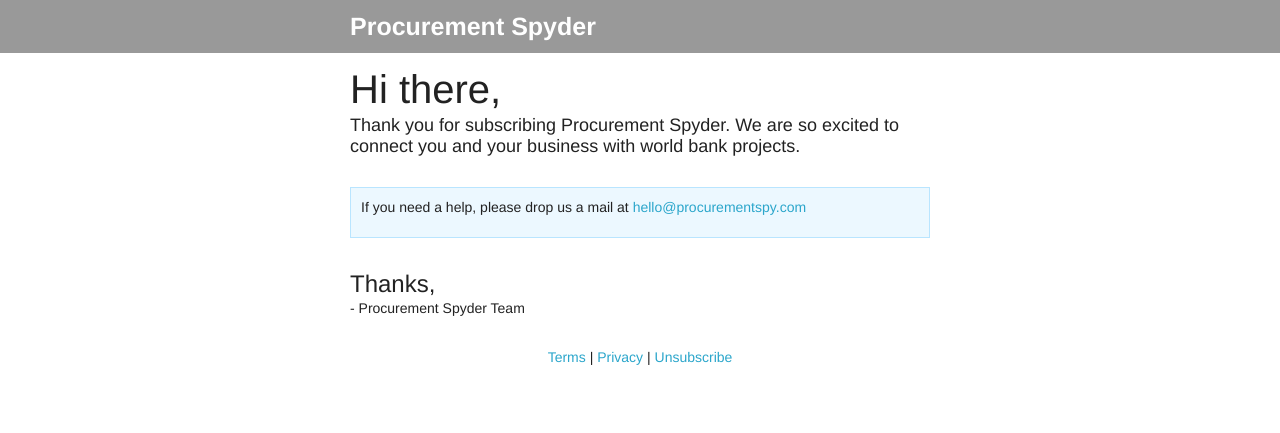
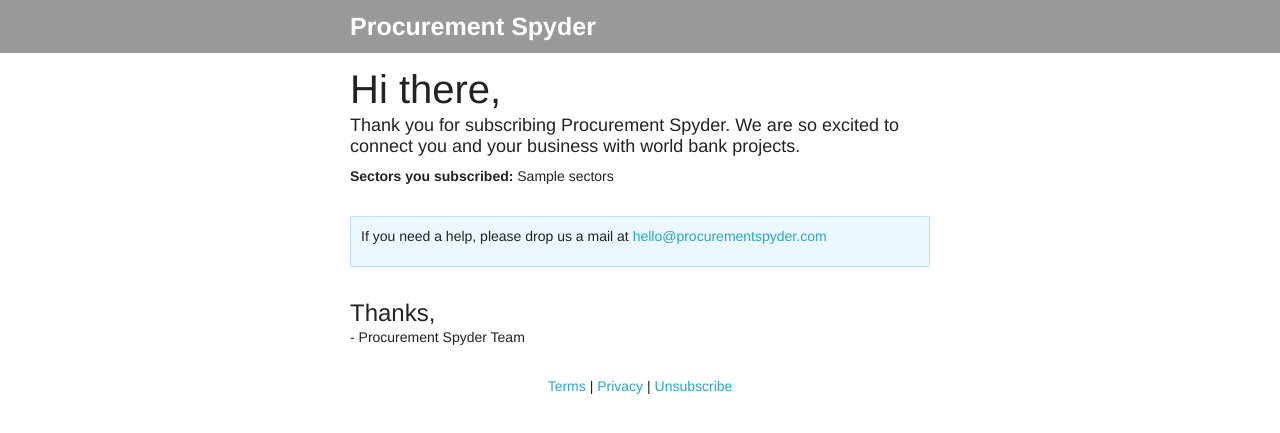
Before and after one commit to code-for-india/procurement-spyder, a Flask app: template templates/welcome-template.html in a window 1280 px wide. Shown: the top 433 px of the page. Run offline with Flask 2, Linux system fonts and the light colour scheme; the template is opened without the code that fills it: most values are stand-ins (such as "Sample title", 1, 10 or a date in 2020).

Commit message:
Added sectors in welcome mail.

```diff
--- a/server.py
+++ b/server.py
@@ -51,7 +51,7 @@
 	'''
 	subscription_resp = database.create_subscription(request.data)
 	subscription = json.loads(subscription_resp)
-	send_welcome_mail(subscription['email'])
+	send_welcome_mail(subscription['email'], ','.join(subscription['sectors']))
 	return subscription_resp, 201
 
 
@@ -68,8 +68,8 @@
 	mailgun.send_simple_message(mail)
 	return ''
 
-def send_welcome_mail(email):
-	body = render_template('welcome-template.html')
+def send_welcome_mail(email, sectors):
+	body = render_template('welcome-template.html', sectors=sectors)
 	sendmail([email], [], 'Your subscription has been confirmed', body)
 
 def send_subscription_mail(email_list, procurement):
--- a/templates/subscription-template.html
+++ b/templates/subscription-template.html
@@ -843,7 +843,7 @@
 											<table class="twelve columns">
 												<tr>
 													<td class="panel">
-														<p>If you need a help, please drop us a mail at <a href="mailto:hello@procurementspy.com">hello@procurementspy.com</a></p>
+														<p>If you need a help, please drop us a mail at <a href="mailto:hello@procurementspyder.com">hello@procurementspyder.com</a></p>
 													</td>
 													<td class="expander"></td>
 												</tr>
--- a/templates/welcome-template.html
+++ b/templates/welcome-template.html
@@ -829,6 +829,9 @@
                 						<p class="lead">Thank you for subscribing Procurement Spyder.
 														We are so excited to connect you and your business with world bank projects.
 														</p>
+														<p>
+															<strong>Sectors you subscribed:</strong> {{sectors}}
+														</p>
                           </td>
                           <td class="expander"></td>
                         </tr>
@@ -845,7 +848,7 @@
                       <table class="twelve columns">
                         <tr>
                           <td class="panel">
-                            <p>If you need a help, please drop us a mail at <a href="mailto:hello@procurementspy.com">hello@procurementspy.com</a></p>
+                            <p>If you need a help, please drop us a mail at <a href="mailto:hello@procurementspyder.com">hello@procurementspyder.com</a></p>
                           </td>
                           <td class="expander"></td>
                         </tr>
```
Also changed, not shown: demo.md (added, +4 -0 lines).
